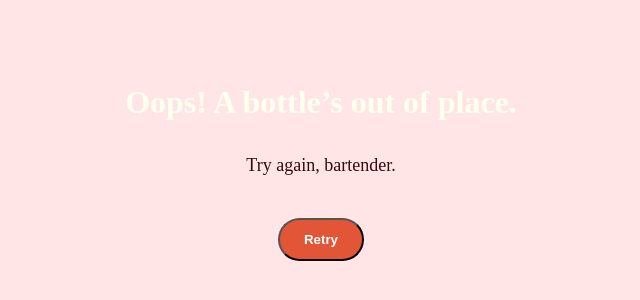
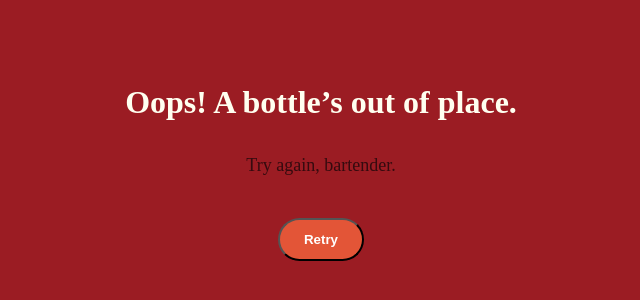
Before and after one commit to AngievR05/mern_liquor, a React (Create React App) app in the folder creative-auth-bartender/client/: page /gamefailure in a window 1280 px wide. Shown: the part 252-552 px from the top of the page, without its empty margins (319-959 px from the left). Built offline with nearby package versions, Linux system fonts and the light colour scheme.

Commit message:
updated colors

```diff
--- a/creative-auth-bartender/client/src/styles/GameFeedback.module.css
+++ b/creative-auth-bartender/client/src/styles/GameFeedback.module.css
@@ -9,12 +9,12 @@
 }
 
 .failureBg {
-  background-color: #ffe5e5;
-  color: #9b1c23;
+  background-color: #9b1c23;
+  color: #dedada;
 }
 
 .successBg {
-  background-color: #e9c4b4;
+  background-color: #350b0f;
 }
 
 .title {
```
